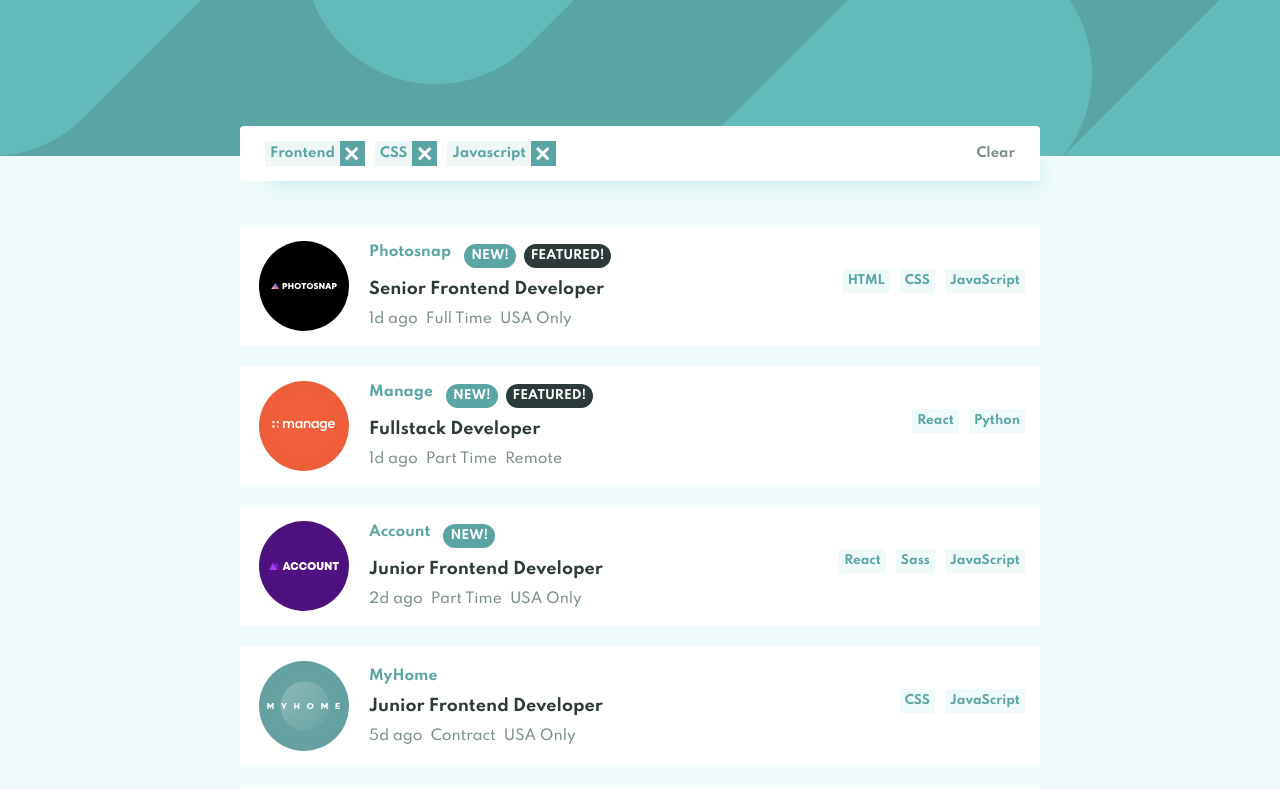
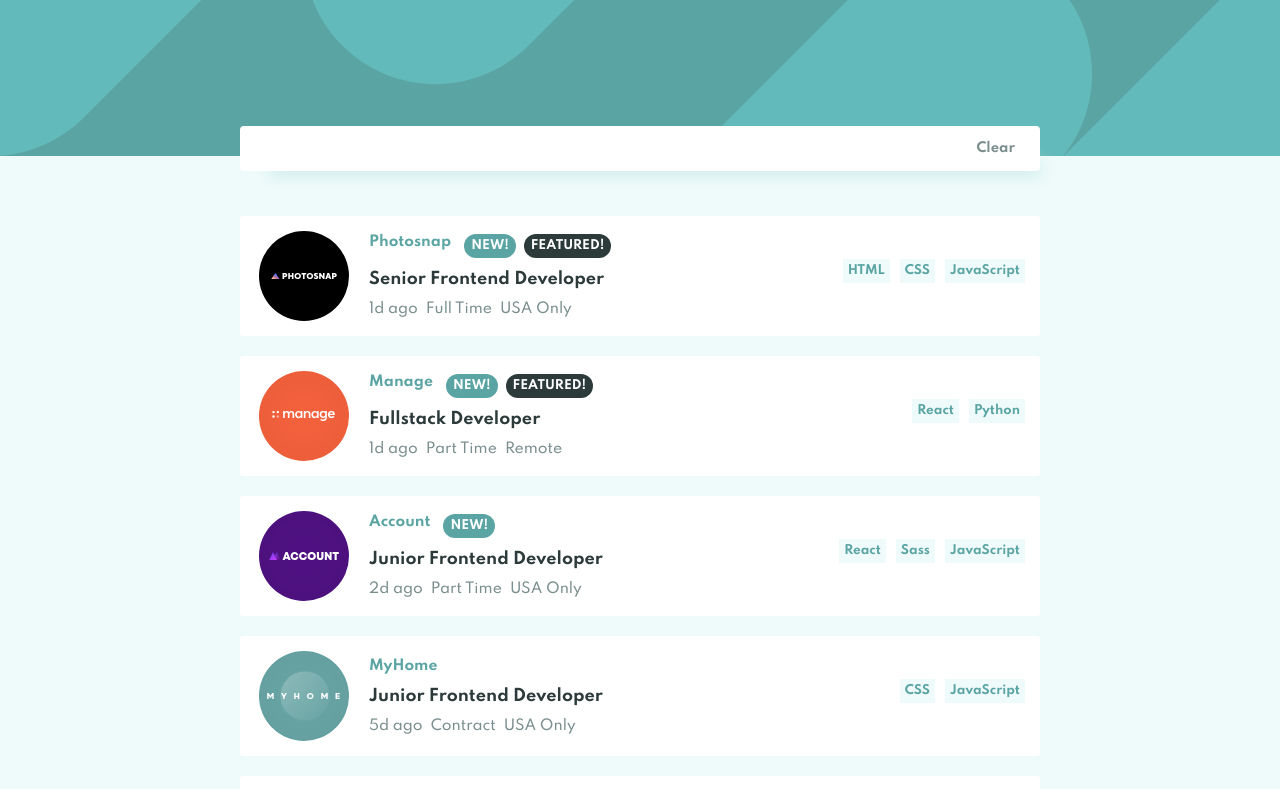
Before and after one commit to CaioOliveira793/frontend-mentor-challenges, a React (Create React App) app in the folder job-listings/: page / in a window 1280 px wide. Shown: the top 789 px of the page. Built offline with nearby package versions, Linux system fonts and the light colour scheme.

Commit message:
feat (job-listings) add jobs filter

```diff
--- a/job-listings/src/App.tsx
+++ b/job-listings/src/App.tsx
@@ -1,4 +1,4 @@
-import React from 'react';
+import React, { useState, useCallback } from 'react';
 import { ThemeProvider } from 'styled-components';
 
 import Header from './components/Header';
@@ -12,18 +12,40 @@ import GlobalStyle from './styles/globalStyle';
 import { Container, JobList } from './styles';
 
 const App: React.FC = () => {
-	function handleAddTag(tag: String) {
-		console.log(`tag ${tag} added`);
-	}
+	const [tagList, setTagList] = useState<string[]>([]);
+
+	const handleTagSelected = useCallback((tag: string) => {
+		setTagList(oldTagList => {
+			if (oldTagList.includes(tag))
+				return oldTagList;
+			else
+				return [...oldTagList, tag];
+		});
+	}, []);
 
   return (
 		<ThemeProvider theme={cyan}>
 			<GlobalStyle />
 			<Container>
 				<Header />
-				<FilterBox />
+				<FilterBox
+					onTagListUpdade={setTagList}
+					tagList={tagList}
+				/>
 				<JobList>
-					{jobData.map(job => {
+					{jobData
+						.filter(job => {
+							if (tagList.length === 0) return true;
+
+							const jobTags = [...job.tools, ...job.languages];
+							let tagsFinded = 0;
+
+							jobTags.forEach((jobTag) => {
+								if (tagList.find(tag => tag === jobTag)) tagsFinded++;
+							});
+
+							return tagsFinded === tagList.length;
+						}).map(job => {
 							const status = [];
 
 							if (job.new)
@@ -40,11 +62,12 @@ const App: React.FC = () => {
 										status={status}
 										infos={[job.postedAt, job.contract, job.location]}
 										tags={[...job.tools, ...job.languages]}
-									onAddTag={handleAddTag}
+										onTagSelected={handleTagSelected}
 									/>
 								</li>
 							);
-					})}
+						})
+					}
 				</JobList>
 			</Container>
 		</ThemeProvider>
--- a/job-listings/src/components/FilterBox/index.tsx
+++ b/job-listings/src/components/FilterBox/index.tsx
@@ -4,38 +4,29 @@ import { Container, TechList, TechItem } from './styles';
 
 import { ReactComponent as RemoveIcon } from '../../assets/images/icon-remove.svg';
 
-const FilterBox: React.FC = () => {
-	function handleClearFilter() {
-		console.log('filter cleared');
-	}
+interface IProps {
+	tagList: string[],
+	onTagListUpdade: Function
+}
 
-	function handleRemoveItem() {
-		console.log('Item removed');
-	}
-
+const FilterBox: React.FC<IProps> = ({ tagList, onTagListUpdade }) => {
 	return (
 		<Container>
 			<TechList>
-				<TechItem>
-					<span>Frontend</span>
-					<button onClick={handleRemoveItem}>
-						<RemoveIcon />
-					</button>
-				</TechItem>
-				<TechItem>
-					<span>CSS</span>
-					<button onClick={handleRemoveItem}>
-						<RemoveIcon />
-					</button>
-				</TechItem>
-				<TechItem>
-					<span>Javascript</span>
-					<button onClick={handleRemoveItem}>
-						<RemoveIcon />
-					</button>
-				</TechItem>
+				{tagList.map(tag => (
+					<TechItem key={tag}>
+						<span>{tag}</span>
+						<button onClick={() => {
+							const newTagList = tagList.filter(tagFilter => tag !== tagFilter);
+
+							onTagListUpdade(newTagList);
+						}}>
+							<RemoveIcon />
+						</button>
+					</TechItem>
+				))}
 			</TechList>
-			<button onClick={handleClearFilter}>Clear</button>
+			<button onClick={() => onTagListUpdade([])}>Clear</button>
 		</Container>
 	);
 }
--- a/job-listings/src/components/JobBox/index.tsx
+++ b/job-listings/src/components/JobBox/index.tsx
@@ -19,7 +19,7 @@ interface IProps {
 	status?: String[],
 	infos: String[],
 	tags: String[],
-	onAddTag: Function,
+	onTagSelected: Function,
 }
 
 const JobBox: React.FC<IProps> = ({
@@ -29,7 +29,7 @@ const JobBox: React.FC<IProps> = ({
 	status,
 	tags,
 	infos,
-	onAddTag
+	onTagSelected
 }) => {
 	return (
 		<Container>
@@ -52,7 +52,7 @@ const JobBox: React.FC<IProps> = ({
 				{tags.map((tag, index) => (
 					<Tag
 						key={index}
-						onClick={() => onAddTag(tag)}
+						onClick={() => onTagSelected(tag)}
 					>
 						{tag}
 					</Tag>
```
Lines whose indentation alone changed are shown as unchanged.
